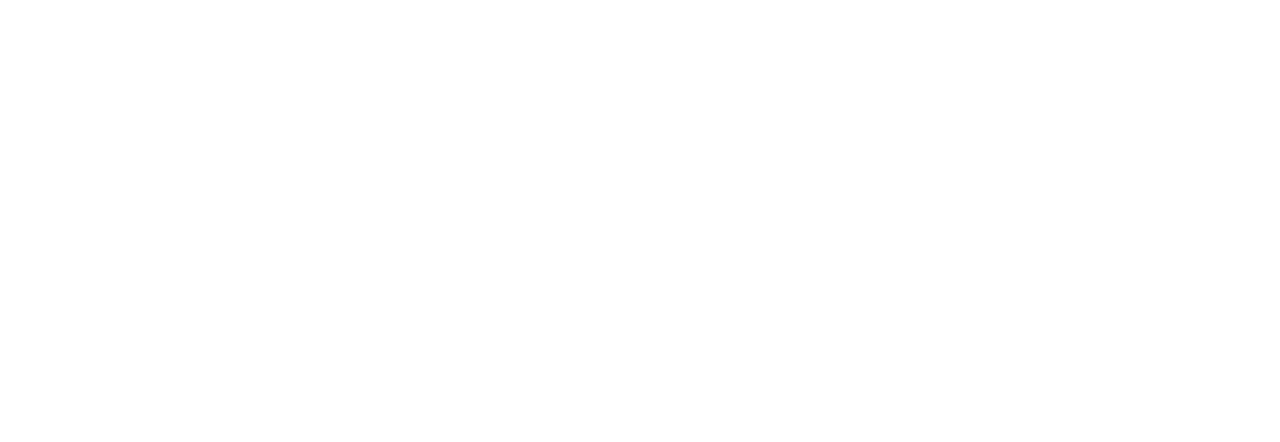
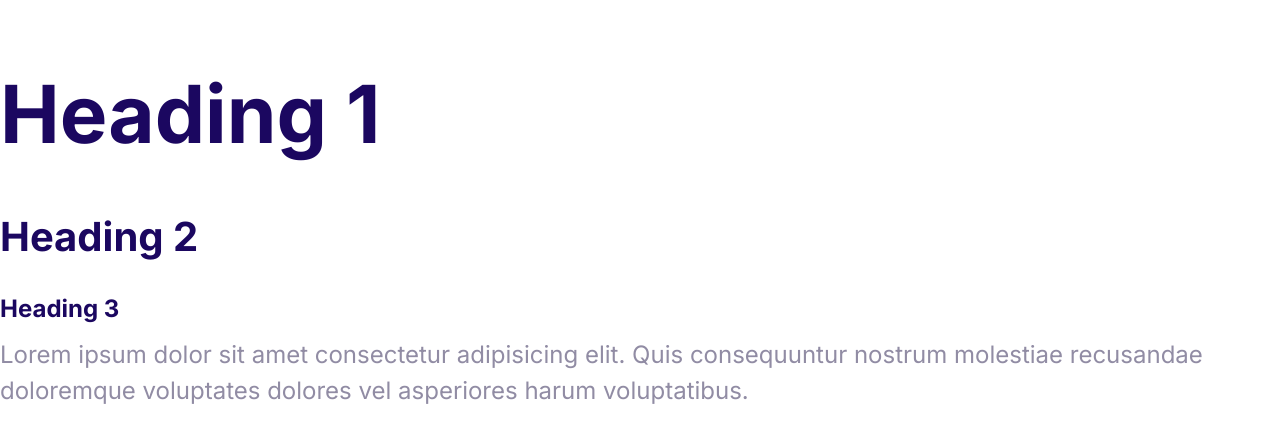
Before and after one commit to sharktankful/WebPage_Project, a plain HTML site: page index.html in a window 1280 px wide. Drawn offline with Linux system fonts and the light colour scheme.

Commit message:
Defined styles for the fonts.

```diff
--- a/css/styles.css
+++ b/css/styles.css
@@ -5,3 +5,53 @@
     --color-headings: #1b0760;
     --color-body: #918ca4;
 }
+
+html {
+    font-size: 62.5%;
+}
+
+body {
+    font-family: Inter, Arial, Helvetica, sans-serif;
+    font-size: 2.4rem;
+    line-height: 1.5;
+    color: var(--color-body);
+}
+
+h1, h2, h3 {
+    color: var(--color-headings);
+    margin-bottom: 1rem;
+}
+
+h1 {
+    font-size: 7rem;
+}
+
+h2 {
+    font-size: 4rem;
+}
+
+h3 {
+    font-size: 3rem;
+}
+
+p {
+    margin-top: 0;
+}
+
+@media screen and (min-width: 1024px) {
+    body {
+        font-size: 1.8 rem;
+    }
+
+    h1 {
+        font-size: 8rem;
+    }
+
+    h2 {
+        font-size: 4rem;
+    }
+
+    h3 {
+        font-size: 2.4rem;
+    }
+}
--- a/index.html
+++ b/index.html
@@ -1,14 +1,27 @@
 <!DOCTYPE html>
 <html lang="en">
-<head>
-    <meta charset="UTF-8">
-    <meta http-equiv="X-UA-Compatible" content="IE=edge">
-    <meta name="viewport" content="width=device-width, initial-scale=1.0">
+  <head>
+    <meta charset="UTF-8" />
+    <meta http-equiv="X-UA-Compatible" content="IE=edge" />
+    <meta name="viewport" content="width=device-width, initial-scale=1.0" />
     <title>Document</title>
-    <link rel="stylesheet" href="css/normalize.css">
-    <link rel="stylesheet" href="css/styles.css">
-</head>
-<body>
-
-</body>
+    <link rel="preconnect" href="https://fonts.googleapis.com" />
+    <link rel="preconnect" href="https://fonts.gstatic.com" crossorigin />
+    <link
+      href="https://fonts.googleapis.com/css2?family=Inter:wght@400;700&display=swap"
+      rel="stylesheet"
+    />
+    <link rel="stylesheet" href="css/normalize.css" />
+    <link rel="stylesheet" href="css/styles.css" />
+  </head>
+  <body>
+    <h1>Heading 1</h1>
+    <h2>Heading 2</h2>
+    <h3>Heading 3</h3>
+    <p>
+      Lorem ipsum dolor sit amet consectetur adipisicing elit. Quis consequuntur
+      nostrum molestiae recusandae doloremque voluptates dolores vel asperiores
+      harum voluptatibus.
+    </p>
+  </body>
 </html>
```
